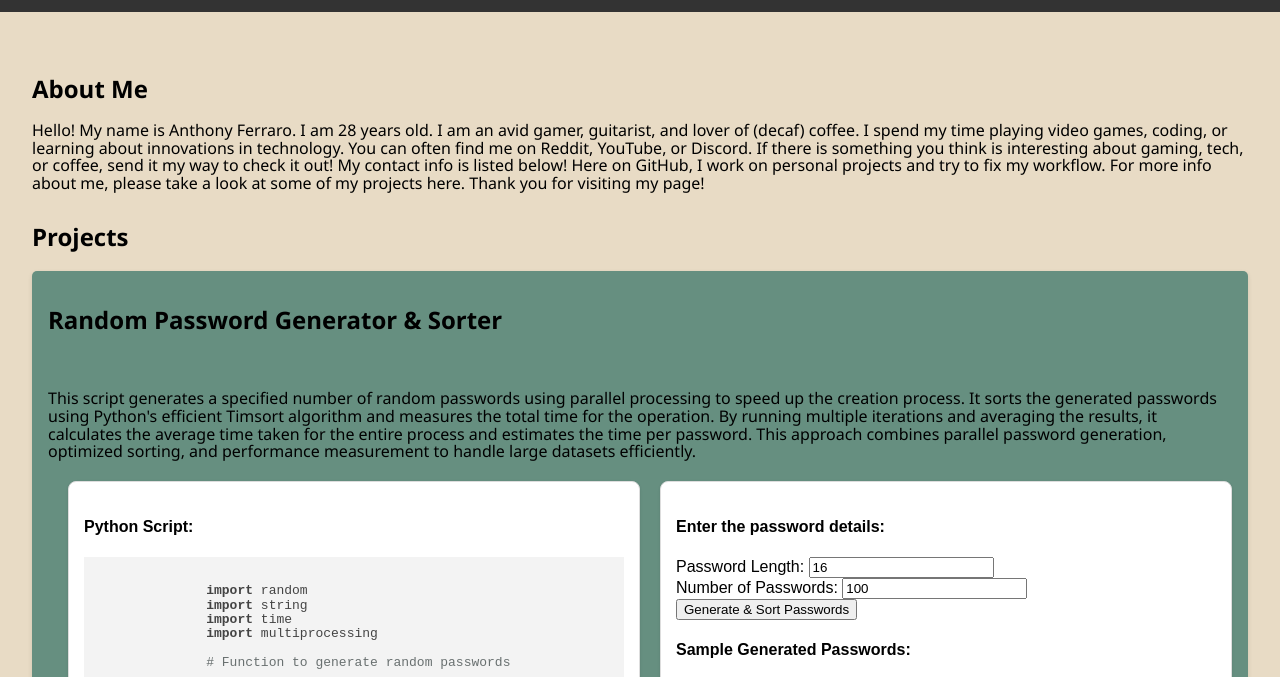
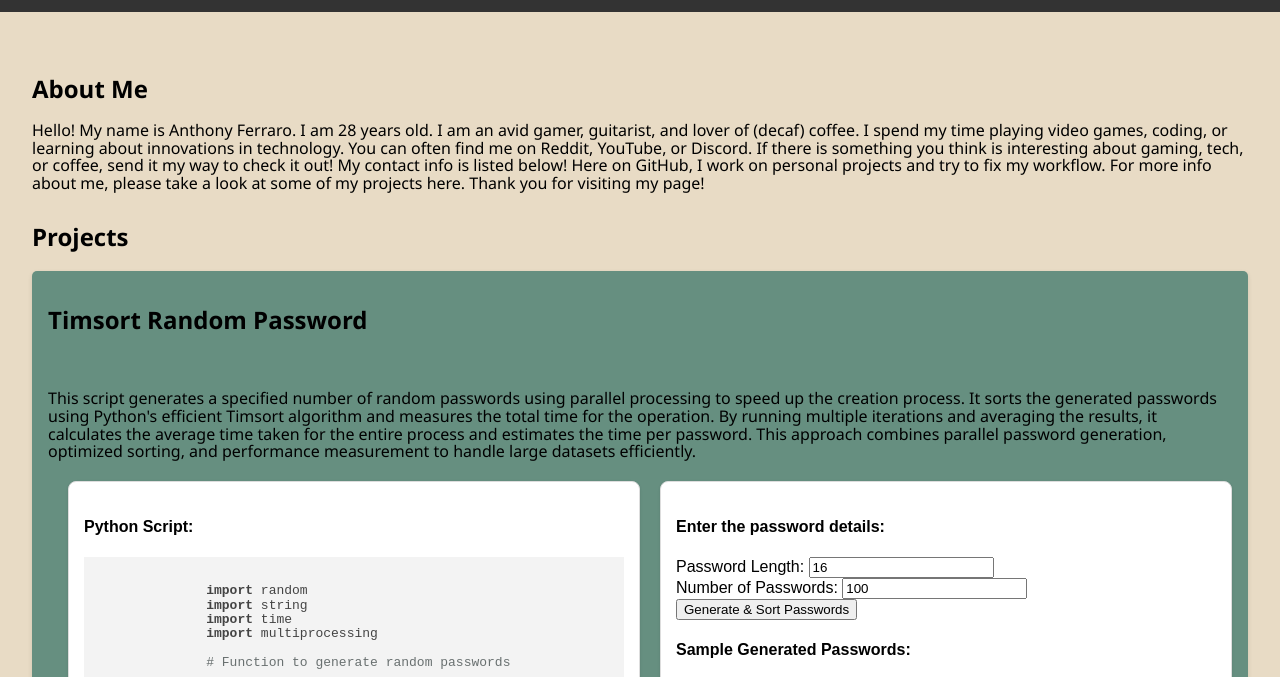
Before and after one commit to aferraro1996/Portfolio, a plain HTML site: page index.html in a window 1280 px wide. Shown: the part 116-793 px from the top of the page. Drawn offline with nearby package versions, Linux system fonts and the light colour scheme.

Commit message:
Project 1 changes to output display

```diff
--- a/index.html
+++ b/index.html
@@ -42,7 +42,7 @@
       <section id="projects">
         <h2>Projects</h2>
         <div class="project">
-          <h2>Random Password Generator & Sorter</h2>
+          <h2>Timsort Random Password</h2>
           <br>
           This script generates a specified number of random passwords using parallel processing to speed up the creation process. It sorts the generated passwords using Python's efficient Timsort algorithm and measures the total time for the operation. By running multiple iterations and averaging the results, it calculates the average time taken for the entire process and estimates the time per password. This approach combines parallel password generation, optimized sorting, and performance measurement to handle large datasets efficiently.</br>
           </p>
```
